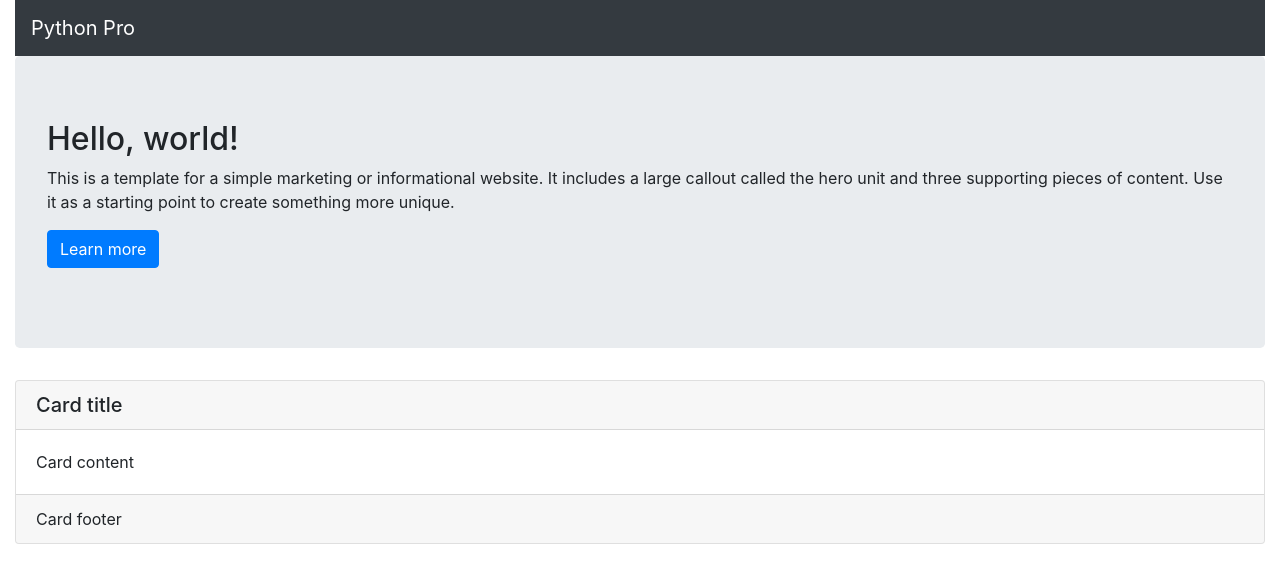
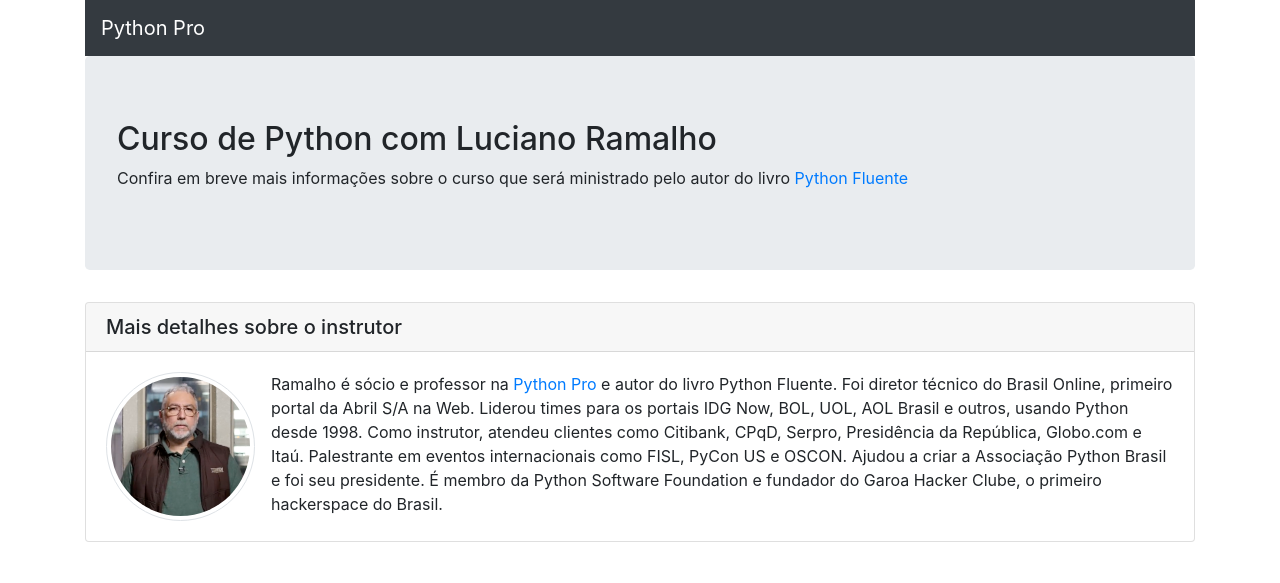
Before and after one commit to geyslern/cursodjango, a Django app: template plataforma/base/templates/base/home.html in a window 1280 px wide. Shown: the top 583 px of the page. Run offline with Django 3.2, Linux system fonts and the light colour scheme; the template is opened without the code that fills it, so the values that code supplies are empty; some libraries are stand-ins or nearby versions.

Commit message:
favicon and author description
Added favicon.png and a description about author and his picture.

```diff
--- a/plataforma/base/templates/base/home.html
+++ b/plataforma/base/templates/base/home.html
@@ -13,11 +13,11 @@
 
         <link href="{% static 'css/bootstrap.min.css' %}" rel="stylesheet">
         <link href="{% static 'css/style.css' %}" rel="stylesheet">
-
+        <link rel="icon" type="image/png" href="{% static 'img/favicon.png' %}" />
     </head>
     <body>
 
-    <div class="container-fluid">
+    <div class="container-fluid container-xl">
     <div class="row">
         <div class="col-md-12">
             <nav class="navbar navbar-expand-lg navbar-dark bg-dark">
@@ -32,28 +32,30 @@
             </nav>
             <div class="jumbotron">
                 <h2>
-					Hello, world!
+                    Curso de Python com Luciano Ramalho
                 </h2>
                 <p>
-					This is a template for a simple marketing or informational website. It includes a large callout called the hero unit and three supporting pieces of content. Use it as a starting point to create something more unique.
-				</p>
-				<p>
-					<a class="btn btn-primary btn-large" href="#">Learn more</a>
+                    Confira em breve mais informações sobre o curso que será ministrado pelo autor do livro
+                    <a href="https://www.oreilly.com/library/view/fluent-python-2nd/9781492056348/" target="_blank">Python Fluente</a>
                 </p>
             </div>
             <div class="row">
                 <div class="col-md-12">
                     <div class="card">
                         <h5 class="card-header">
-							Card title
+                            Mais detalhes sobre o instrutor
                         </h5>
                         <div class="card-body">
                             <p class="card-text">
-								Card content
+                                <img alt="Foto de Luciano Ramalho" class="rounded-circle img-thumbnail float-left mr-3" src="{% static 'img/luciano_ramalho.png' %}" />
+                                Ramalho é sócio e professor na <a href="http://www.python.pro.br/" target="_blank">Python Pro</a>
+                                e autor do livro Python Fluente. Foi diretor técnico do Brasil Online, primeiro portal
+                                da Abril S/A na Web. Liderou times para os portais IDG Now, BOL, UOL, AOL Brasil e outros,
+                                usando Python desde 1998. Como instrutor, atendeu clientes como Citibank, CPqD, Serpro, Presidência da República,
+                                Globo.com e Itaú. Palestrante em eventos internacionais como FISL, PyCon US e OSCON.
+                                Ajudou a criar a Associação Python Brasil e foi seu presidente. É membro da Python
+                                Software Foundation e fundador do Garoa Hacker Clube, o primeiro hackerspace do Brasil.
                             </p>
-						</div>
-						<div class="card-footer">
-							Card footer
                         </div>
                     </div>
                 </div>
```
Also changed, not shown: plataforma/base/static/img/favicon.png (added), plataforma/base/static/img/luciano_ramalho.png (added). Lines whose indentation alone changed are shown as unchanged.
